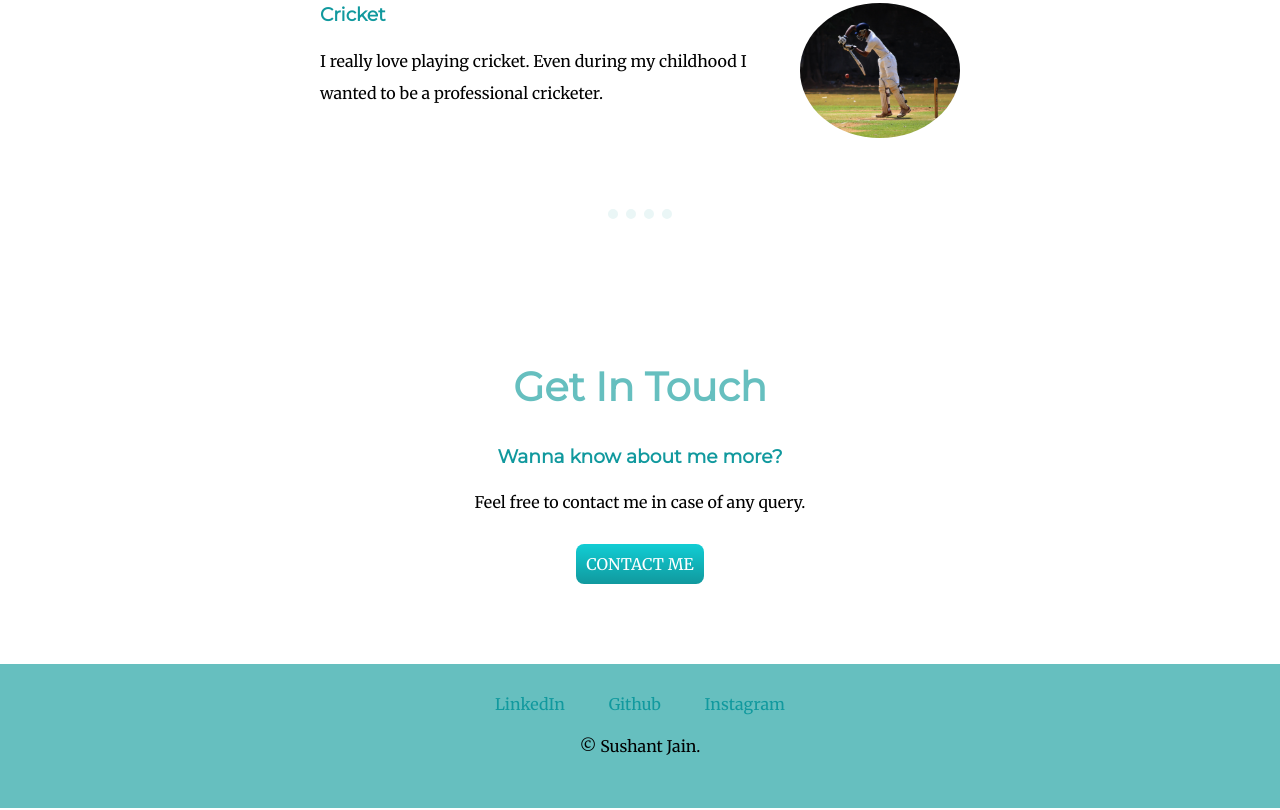
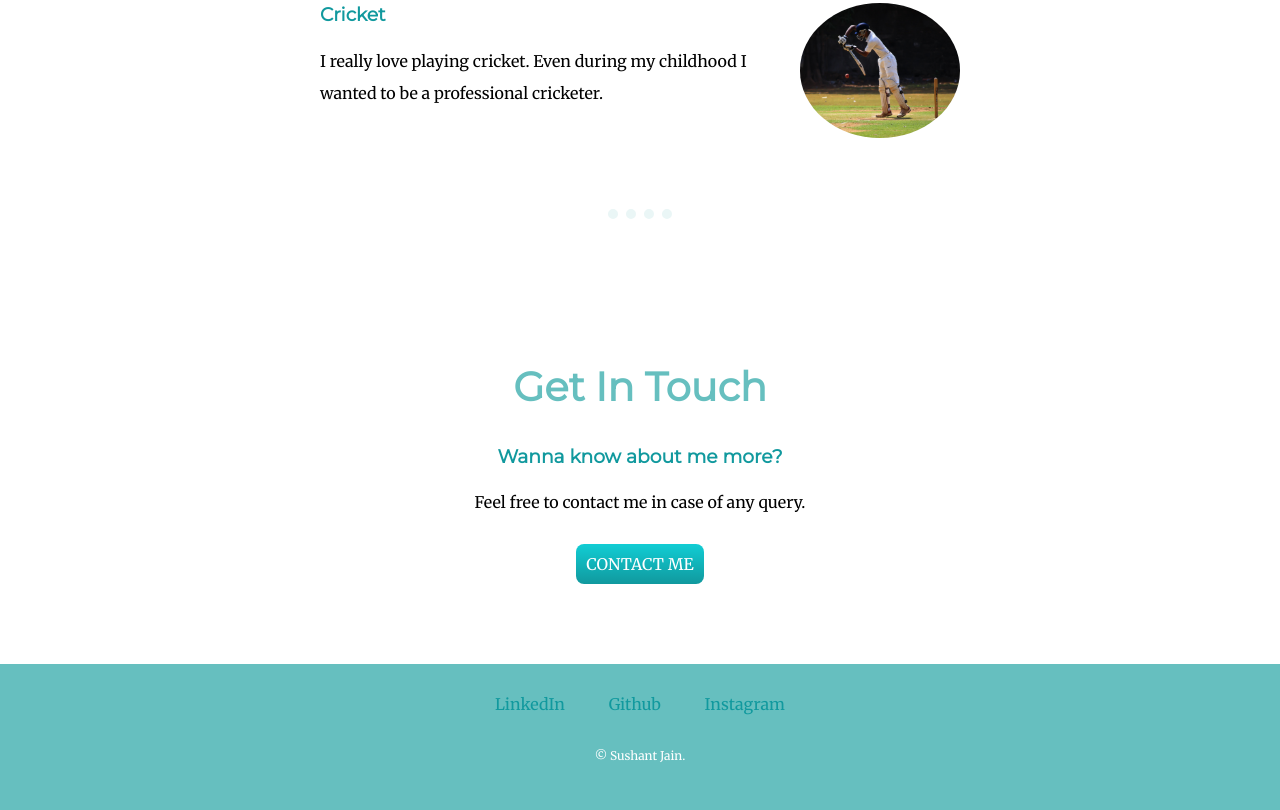
Before and after one commit to Sushant05/home-page, a plain HTML site: page index.html in a window 1280 px wide. Shown: the part 1763-2573 px from the top of the page. Drawn offline with Linux system fonts and the light colour scheme.

Commit message:
bottom container updated in html file

```diff
--- a/index.html
+++ b/index.html
@@ -52,7 +52,7 @@
             <a class="footer-link" href="https://www.linkedin.com/in/mesushantjain/">LinkedIn</a>
             <a class="footer-link" href="https://github.com/Sushant05">Github</a>
             <a class="footer-link" href="https://www.instagram.com/sushantjain05/">Instagram</a>
-            <p class="bottom-text">© Sushant Jain.</p>
+            <p class="copyright-text">© Sushant Jain.</p>
           </div>
 
     </body>
```
